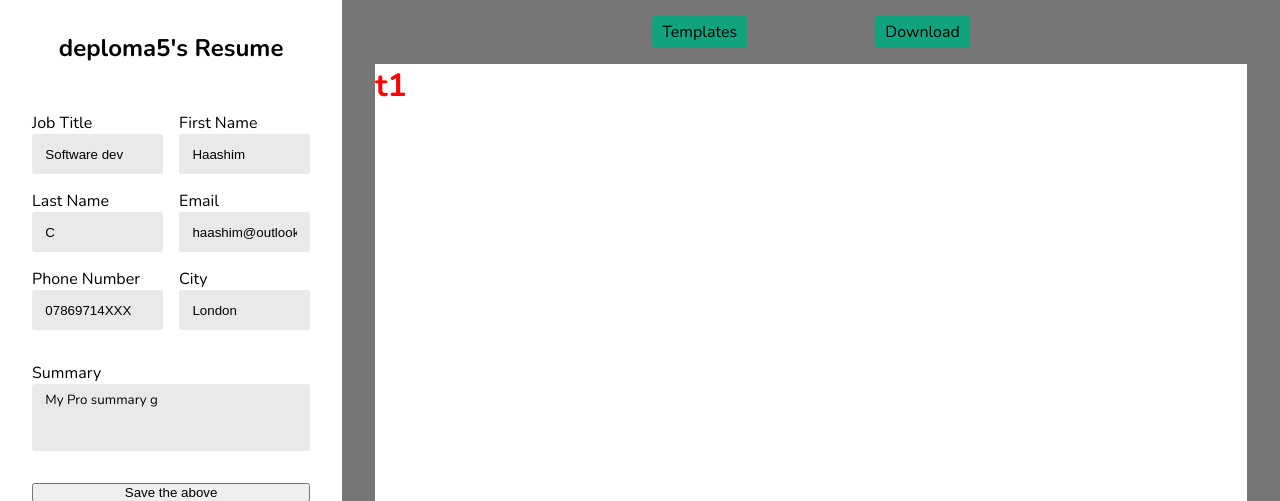
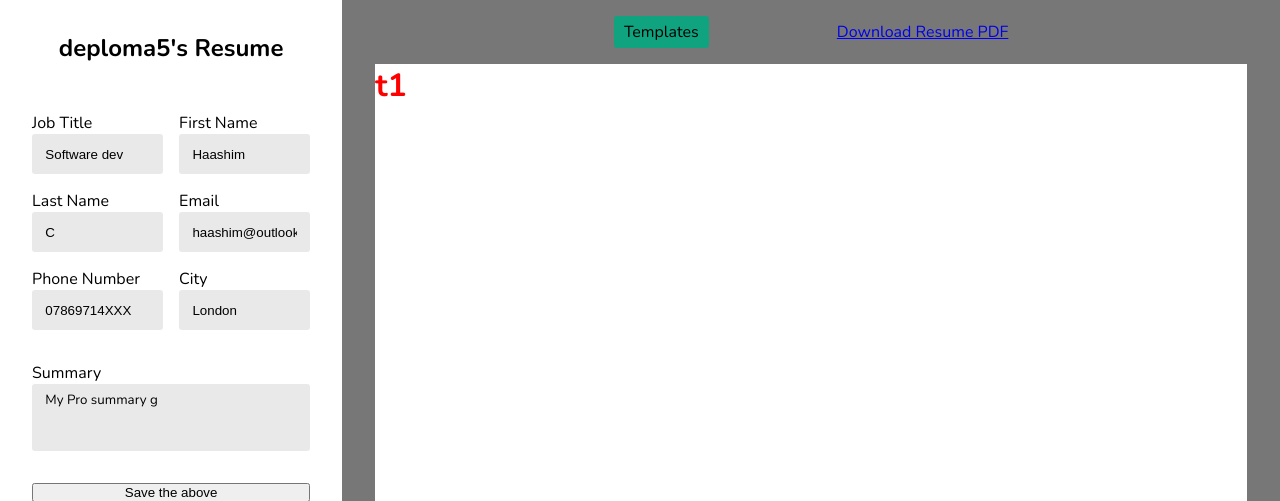
Before and after one commit to HaashimH1/pattern_resume, a Django app: page /dashboard/ in a window 1280 px wide. Shown: the top 501 px of the page. Run offline with Django 5.2, Linux system fonts and the light colour scheme; a user stored in the database is signed in; data comes from the database, SQL or seed files in the repository.

Commit message:
feat: ability to convert resume into a pdf, then view it in a new tab

```diff
--- a/users/templates/dashboard.html
+++ b/users/templates/dashboard.html
@@ -219,9 +219,10 @@
             <div class="change-template-button">
                 Templates
             </div>
-            <div class="download-resume-button">
-                Download
-            </div>
+            <!-- Download button opens in a new tab -->
+            <a href="{% url 'download_resume_pdf' %}" target="_blank" class="download-resume-button">
+                Download Resume PDF
+            </a>
         </div>
         <div class="resume-preview-page">
             <!-- Inject the CSS for the template -->
--- a/users/urls.py
+++ b/users/urls.py
@@ -7,6 +7,7 @@ from allauth.account.views import (
     PasswordResetDoneView,
     EmailVerificationSentView,
 )
+from .views import download_resume_pdf
 
 urlpatterns = [
     path('', views.home_view, name='home'),
@@ -21,4 +22,6 @@ urlpatterns = [
 
     path('dashboard/', views.dashboard_view, name='dashboard'),
     path('create-a-resume/', views.create_a_resume_view, name='create_a_resume'),
+
+    path('download_resume/', download_resume_pdf, name='download_resume_pdf'),
 ]
--- a/users/views.py
+++ b/users/views.py
@@ -1,5 +1,8 @@
+import io
+from django.http import HttpResponse
+from django.template import Template, Context
+from xhtml2pdf import pisa
 from django.shortcuts import render, redirect
-from django.template import Template, Context
 from django.contrib.auth import logout
 from django.contrib import messages
 from allauth.account.models import EmailAddress
@@ -140,6 +143,61 @@ def dashboard_view(request):
             return redirect('home')
 
 
+def download_resume_pdf(request):
+    if not request.user.is_authenticated:
+        return redirect('account_login')
+
+    # Ensure user has a resume created
+    if not is_resume_created(request.user):
+        return redirect('create_a_resume')
+
+    # Get resume data and sections
+    resume_data = get_resume_data(request.user)
+    sections_data = get_sections(request.user)
+
+    # Retrieve the template content from the resume's chosen template
+    # get_template_content returns a dictionary with keys "html" and "css"
+    template_data = get_template_content(request.user)
+
+    # Create the context to be used in the template
+    render_context = {
+        'resume_data': resume_data,
+        'sections_data': sections_data,
+    }
+
+    # Render the stored HTML template (which is a string) with the context
+    rendered_html = Template(template_data['html']).render(Context(render_context))
+
+    # Build a complete HTML document by injecting the CSS into a <style> tag
+    html_string = f"""
+    <!DOCTYPE html>
+    <html lang="en">
+    <head>
+      <meta charset="UTF-8">
+      <title>{resume_data.first_name} {resume_data.last_name} - Resume</title>
+      <style>
+        {template_data['css']}
+      </style>
+    </head>
+    <body>
+      {rendered_html}
+    </body>
+    </html>
+    """
+
+    # Generate PDF using xhtml2pdf
+    result = io.BytesIO()
+    pdf = pisa.CreatePDF(io.StringIO(html_string), dest=result)
+
+    if not pdf.err:
+        # Return PDF as an inline response (opens in a new tab)
+        response = HttpResponse(result.getvalue(), content_type='application/pdf')
+        response['Content-Disposition'] = 'inline; filename="resume.pdf"'
+        return response
+    else:
+        return HttpResponse("Error generating PDF", status=400)
+
+
 
 def handle_creating_resume(request):
 
@@ -190,7 +248,6 @@ def handle_saving_section_name(request):
 
 
 def handle_adding_sub(request):
-
     add_subsection(request.user, request.POST.get("section_id"))
 
 
```
Also changed, not shown: users/utils.py (line endings or trailing spaces).
